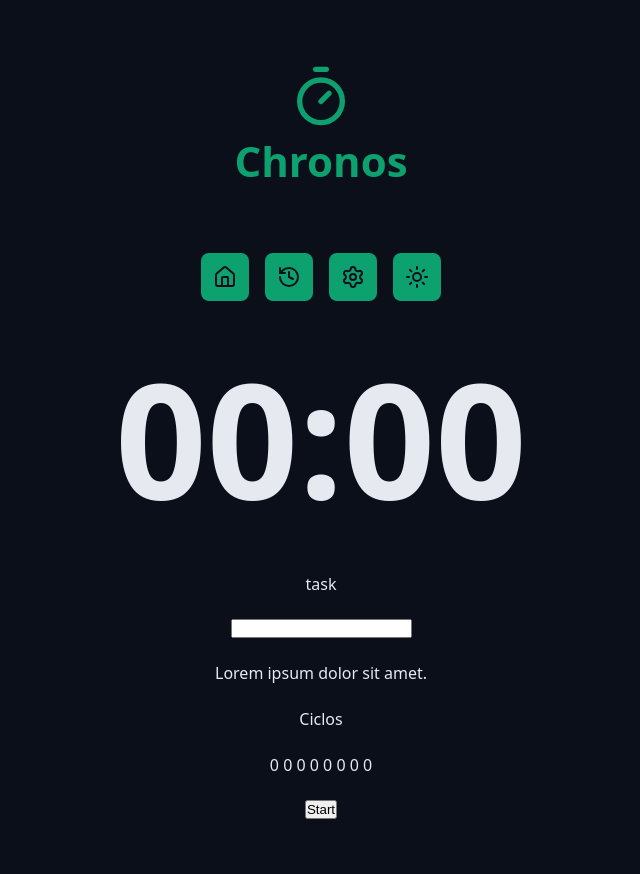
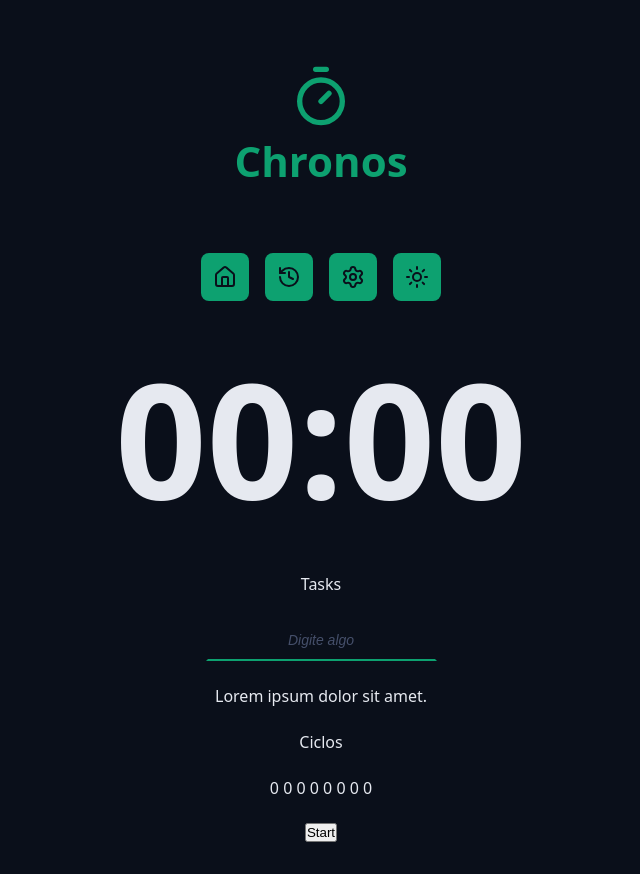
Before and after one commit to Fabricio-Fontenele/chronos-pomodoro, a React (Vite) app: page / in a window 1280 px wide. Shown: the whole page, without its empty margins (319-959 px from the left). Before the commit the page ends 851 px from the top, so only its background shows below. Built offline with nearby package versions, Linux system fonts and the light colour scheme.

Commit message:
feat: enhance DefaultInput component with label and placeholder support

```diff
--- a/src/App.tsx
+++ b/src/App.tsx
@@ -24,7 +24,12 @@ function App() {
       <Container>
         <form className="form" action="">
           <div className="formRow">
-            <DefaultInput type="text" id="input" />
+            <DefaultInput
+              labelText="Tasks"
+              type="text"
+              id="input"
+              placeholder="Digite algo"
+            />
           </div>
 
           <div className="formRow">
--- a/src/components/DefaultInput/index.tsx
+++ b/src/components/DefaultInput/index.tsx
@@ -1,14 +1,20 @@
-import type React from "react";
+import styles from "./styles.module.css";
 
 type DefaultInputProps = {
   id: string;
+  labelText?: string;
 } & React.ComponentProps<"input">;
 
-export const DefaultInput = ({ id, type }: DefaultInputProps) => {
+export const DefaultInput = ({
+  id,
+  type,
+  labelText,
+  ...rest
+}: DefaultInputProps) => {
   return (
     <>
-      <label htmlFor="input">task</label>
-      <input id={id} type={type} />
+      {labelText && <label htmlFor={id}> {labelText} </label>}
+      <input id={id} type={type} {...rest} className={styles.input} />
     </>
   );
 };
--- a/src/components/DefaultInput/styles.module.css
+++ b/src/components/DefaultInput/styles.module.css
@@ -0,0 +1,28 @@
+.input {
+  background: transparent;
+  text-align: center;
+  font-size: 1.6rem;
+  padding: 1rem;
+  color: var(--text-default);
+  outline: none;
+
+  border: 0.2rem solid transparent;
+  border-bottom: 0.2rem solid var(--primary);
+  transition: all 0.2s ease-in-out;
+}
+
+.input:focus {
+  border: 0.2rem solid var(--primary);
+  border-radius: 0.8rem;
+}
+
+.input::placeholder {
+  color: var(--gray-500);
+  font-size: 1.4rem;
+  font-style: italic;
+}
+
+.input:disabled {
+  border-bottom: 0.2rem solid var(--disabled);
+  color: var(--text-muted);
+}
```
